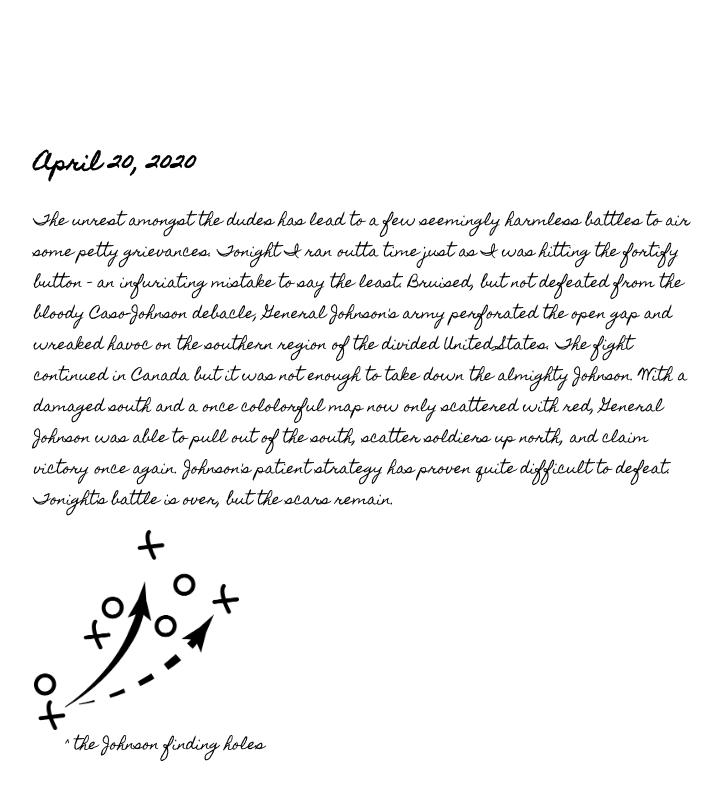
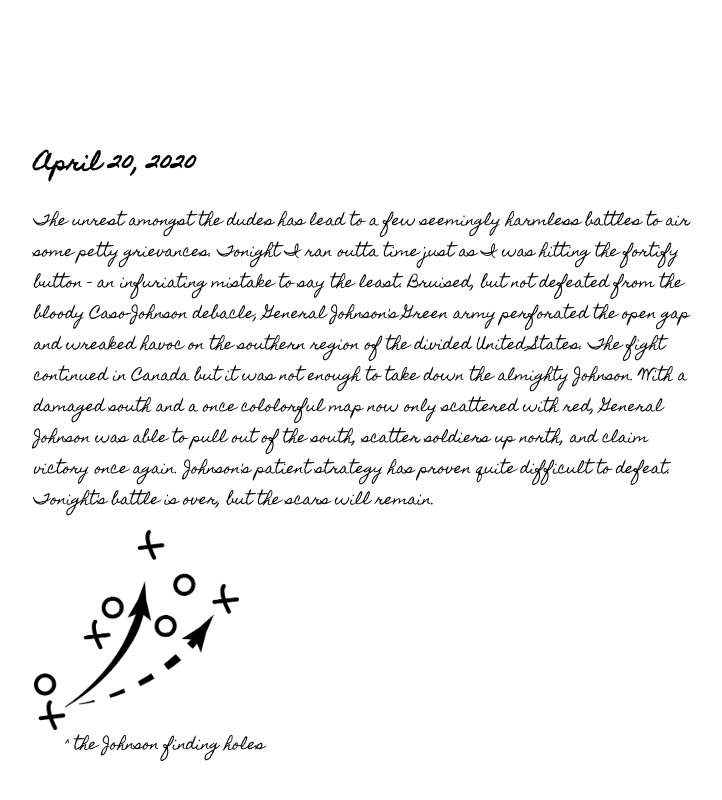
Before and after one commit to kduckets/tfw, a Next.js app: page / in a window 1280 px wide. Shown: the part 1804-2604 px from the top of the page, without its empty margins (275-997 px from the left). Built offline with nearby package versions, Linux system fonts and the light colour scheme; a web font is replaced by a local one.

Commit message:
Update index.js

```diff
--- a/pages/index.js
+++ b/pages/index.js
@@ -69,12 +69,12 @@ export default function Home() {
 
       The unrest amongst the dudes has lead to a few seemingly harmless battles to air some petty grievances.
       Tonight I ran outta time just as I was hitting the fortify button - an infuriating mistake to say the least.
-      Bruised, but not defeated from the bloody Caso-Johnson debacle, General Johnson's army perforated the open gap and wreaked havoc on the southern region of
+      Bruised, but not defeated from the bloody Caso-Johnson debacle, General Johnson's Green army perforated the open gap and wreaked havoc on the southern region of
       the divided United States.
       The fight continued in Canada but it was not enough to take down the almighty Johnson. With a damaged south and a once cololorful map
       now only scattered with red, General Johnson was able to pull out of the south, scatter soldiers up north, and claim victory once again.
 
-      Johnson's patient strategy has proven quite difficult to defeat. Tonight's battle is over, but the scars remain.
+      Johnson's patient strategy has proven quite difficult to defeat. Tonight's battle is over, but the scars will remain.
 
       </p>
 
```
